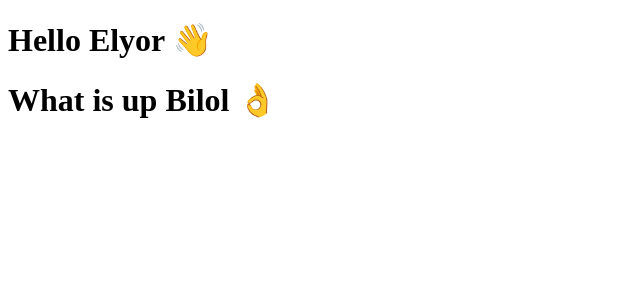
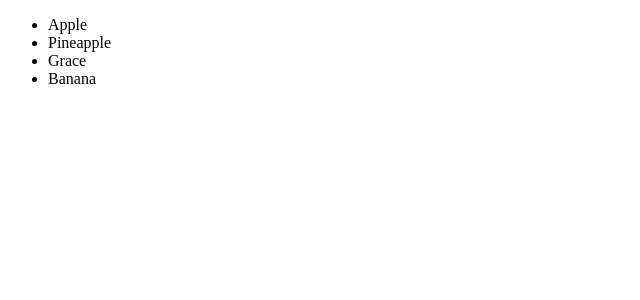
Before and after one commit to ElyorAzimovJava/ReactComponent, a React (Vite) app in the folder reactPro/: page / in a window 1280 px wide. Shown: the top 300 px of the page, without its empty margins (0-640 px from the left). Built offline with nearby package versions, Linux system fonts and the light colour scheme.

Commit message:
Looping through arrays in React

```diff
--- a/reactPro/src/App.jsx
+++ b/reactPro/src/App.jsx
@@ -1,10 +1,10 @@
 import Hello from "./component/Hello.jsx"
+import Fruit from "./component/Fruit.jsx"
 
 function App() {
 
   return <div className="App">
-      <Hello name = "Elyor" message = "Hello" emoji = "👋"/>
-      <Hello name = "Bilol" message = "What is up" emoji = "👌"/>
+     <Fruit/>
   </div>
 }
 
--- /dev/null
+++ b/reactPro/src/component/Fruit.tsx
@@ -0,0 +1,13 @@
+export default function Fruit() {
+   const fruits = ["Apple", "Pineapple","Grace","Banana"]
+
+    return (
+        <div>
+     <ul>
+         {fruits.map(fruit => (
+             <li key={fruit}>{fruit}</li>
+         ))}
+     </ul>
+        </div>
+    )
+}
```
